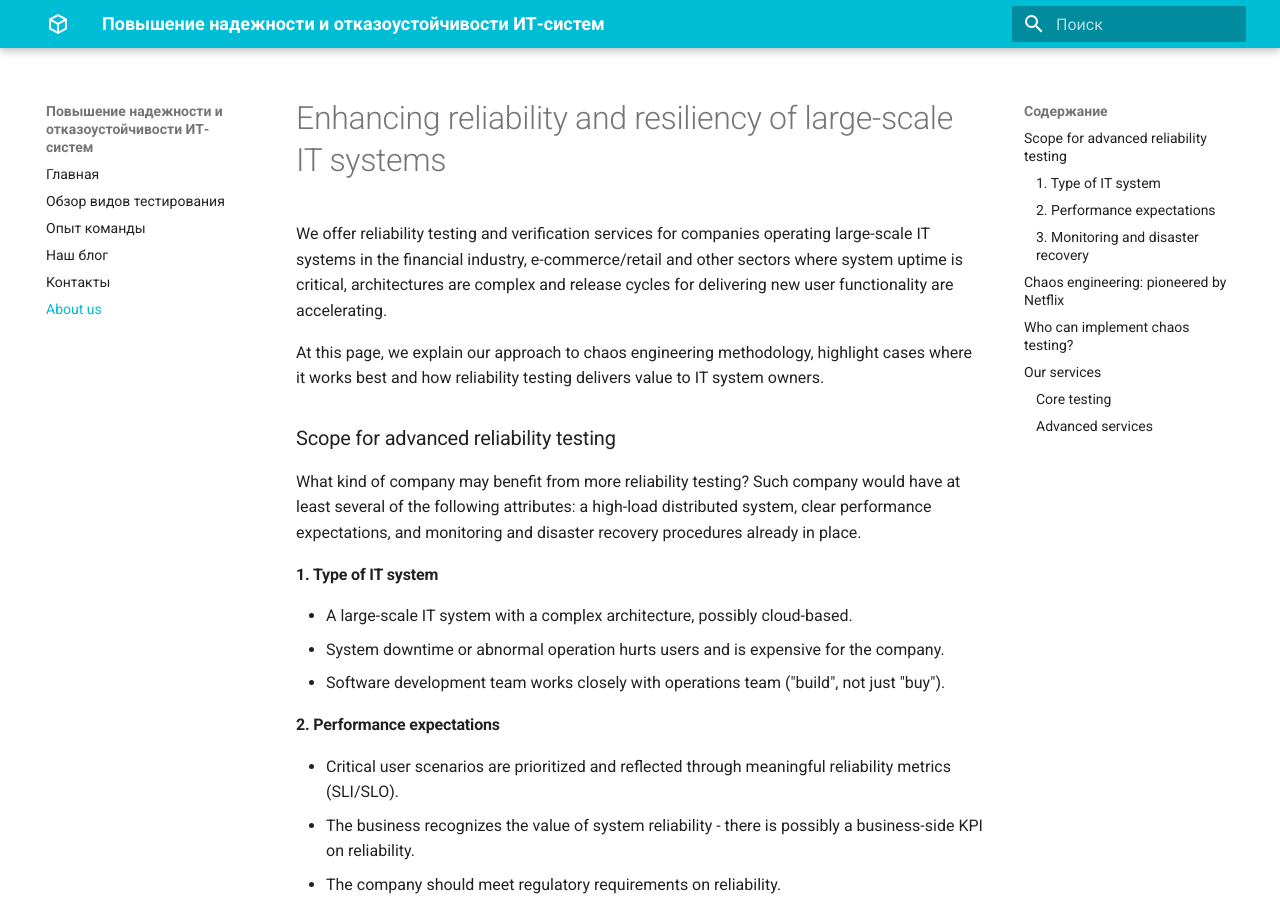
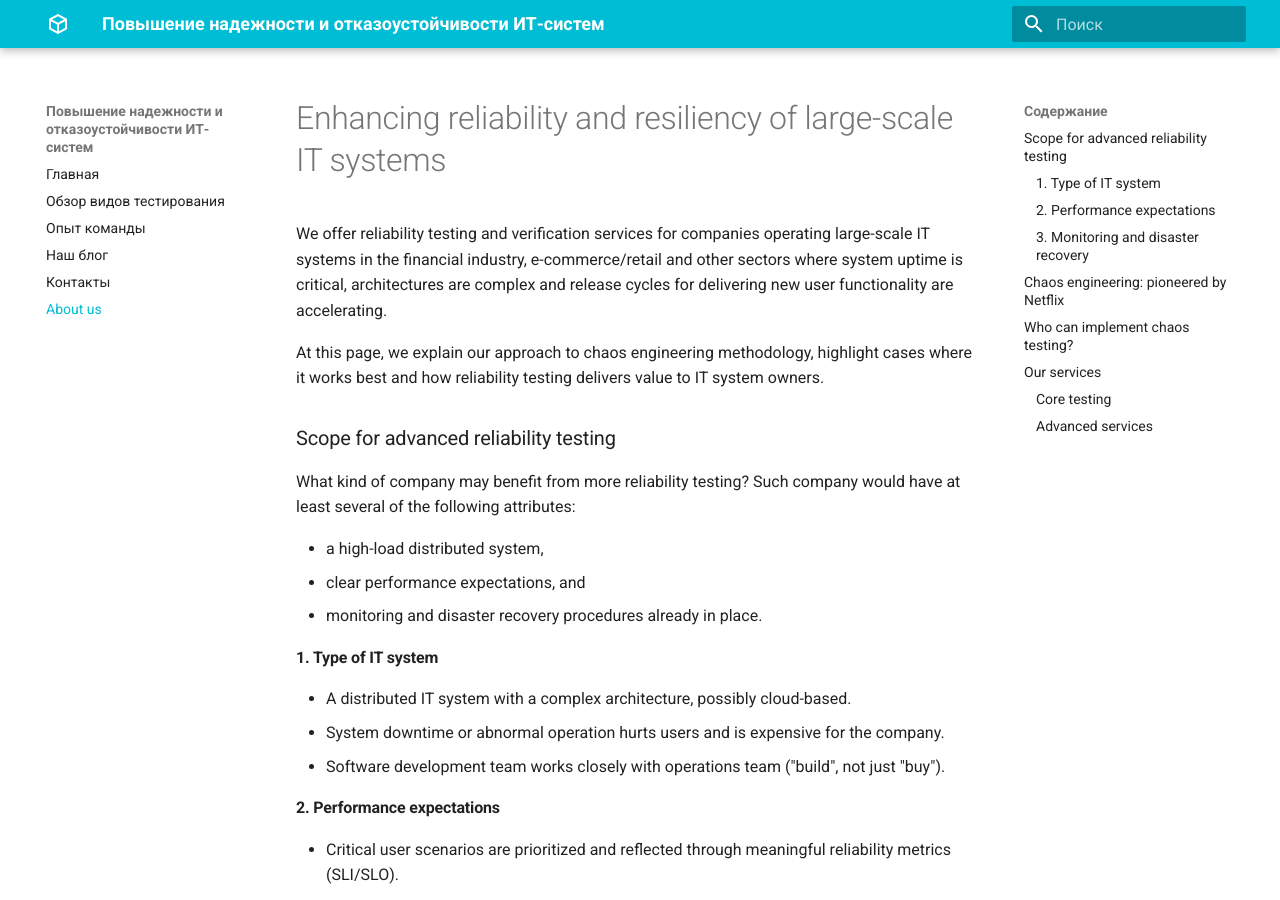
Before and after one commit to epogrebnyak/mkdocs-actionable, an MkDocs documentation site: the page built from docs/english.md, in a window 1280 px wide and 900 px high. Built offline with MkDocs 1.6.1 and Material for MkDocs 9.7.7, drawn with Linux system fonts in a browser that asks for light colours; some of the changed text lies outside the part shown.

Commit message:
Update english.md

```diff
--- a/docs/english.md
+++ b/docs/english.md
@@ -14,13 +14,14 @@ value to IT system owners.
 
 What kind of company may benefit from more reliability testing? Such company
 would have at least several of the following attributes:
-a high-load distributed system,
-clear performance expectations, and
-monitoring and disaster recovery procedures already in place.
+
+- a high-load distributed system,
+- clear performance expectations, and
+- monitoring and disaster recovery procedures already in place.
 
 #### 1. Type of IT system
 
-- A large-scale IT system with a complex architecture, possibly cloud-based.
+- A distributed IT system with a complex architecture, possibly cloud-based.
 - System downtime or abnormal operation hurts users and is expensive for the company.
 - Software development team works closely with operations team ("build", not just "buy").
 
```
Also changed, not shown: other parts of docs/english.md (+1 -1 lines).
